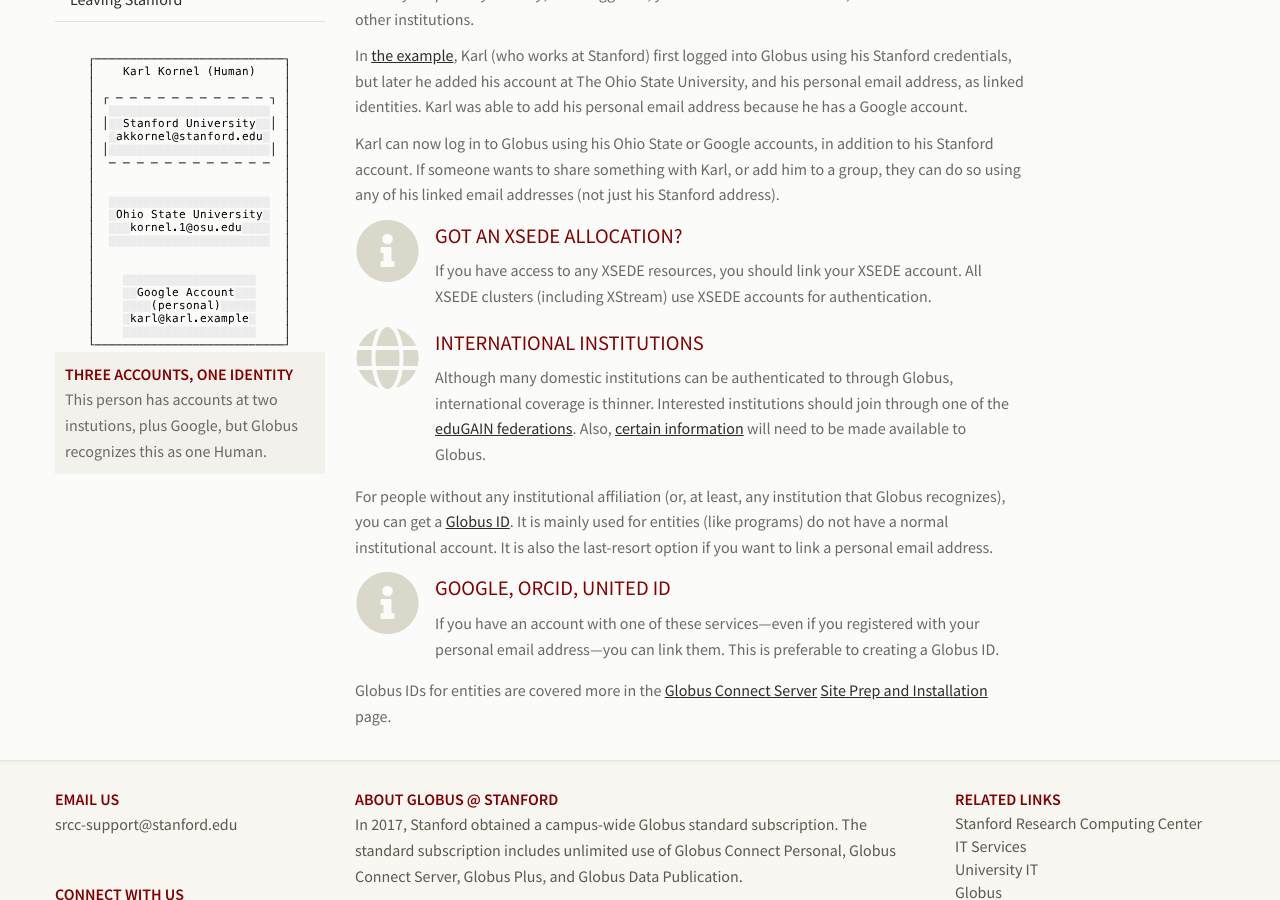
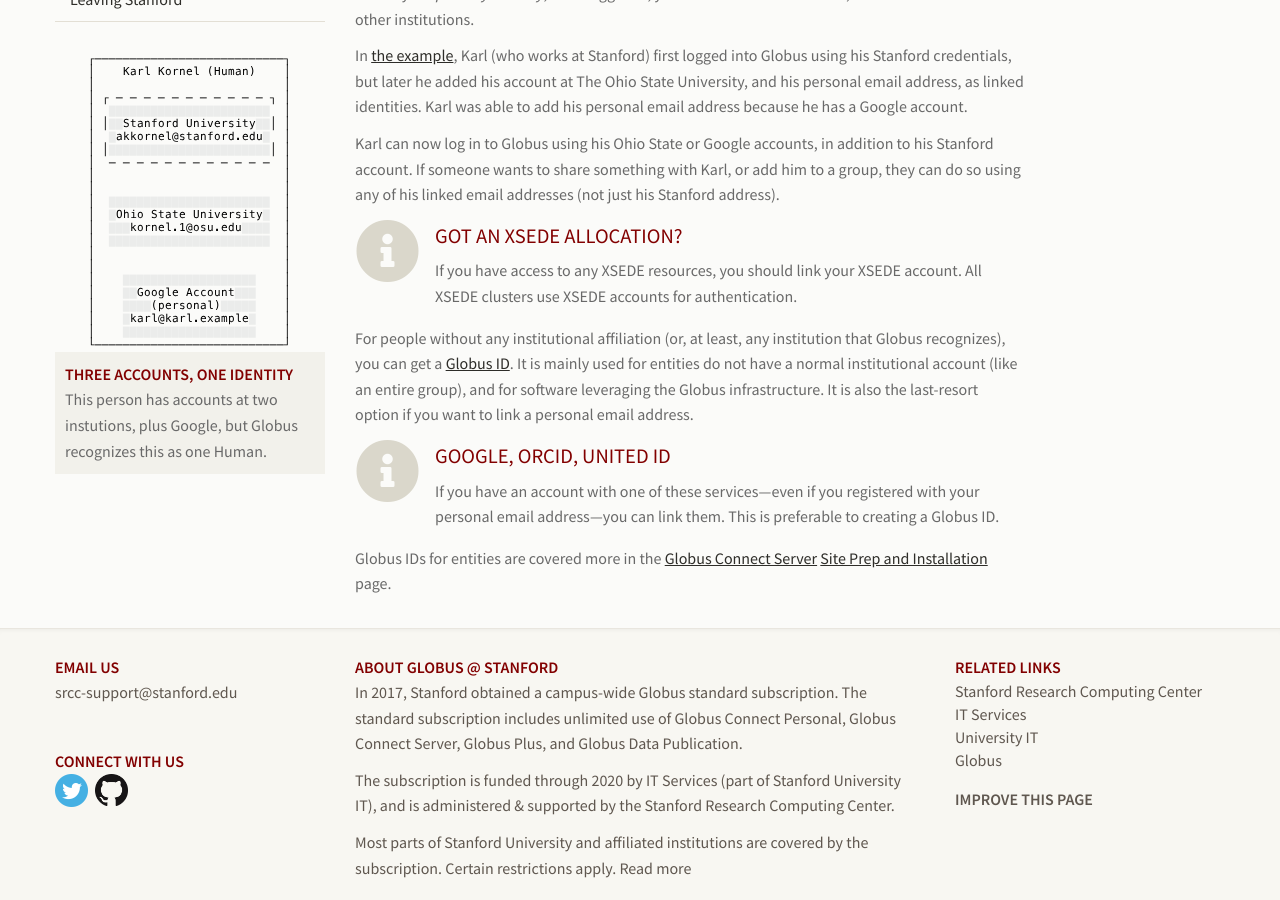
Before and after one commit to stanford-rc/globus.stanford.edu, a Jekyll site: the page built from accounts.md, in a window 1280 px wide and 900 px high, scrolled down 506 px. Built offline with Jekyll 4.4.1, drawn with Linux system fonts in a browser that asks for light colours; nearby versions of some CDN libraries; comment, search, counter and statistics services are not loaded.

Commit message:
Text cleanup in the Accounts pages

```diff
--- a/accounts.md
+++ b/accounts.md
@@ -29,20 +29,14 @@ addresses (not just his Stanford address).
 
 {% include info-box.html
    header="Got an XSEDE Allocation?"
-   content="If you have access to any XSEDE resources, you should link your XSEDE account.  All XSEDE clusters (including XStream) use XSEDE accounts for authentication."
-%}
-
-{% include info-box.html
-   icon="globe"
-   header="International Institutions"
-   content="Although many domestic institutions can be authenticated to through Globus, international coverage is thinner.  Interested institutions should join through one of the <a href=\"https://technical.edugain.org/status\" title=\"eduGAIN technical site\">eduGAIN federations</a>.  Also, <a href=\"https://docs.globus.org/faq/security/#how_do_i_get_my_organization_added_as_an_option_to_log_into_globus\" title=\"Globus Security FAQ\">certain information</a> will need to be made available to Globus."
+   content="If you have access to any XSEDE resources, you should link your XSEDE account.  All XSEDE clusters use XSEDE accounts for authentication."
 %}
 
 For people without any institutional affiliation (or, at least, any institution
 that Globus recognizes), you can get a [Globus ID](https://www.globusid.org).
-It is mainly used for entities (like programs) do not have a normal
-institutional account.  It is also the last-resort option if you want to link a
-personal email address.
+It is mainly used for entities do not have a normal institutional account (like
+an entire group), and for software leveraging the Globus infrastructure.  It is
+also the last-resort option if you want to link a personal email address.
 
 {% include info-box.html
    header="Google, ORCID, United ID"
```
Also changed, not shown: accounts/create.md (+1 -12 lines), accounts/link.md (+1 -1 lines), accounts/unlink.md (+0 -6 lines).
